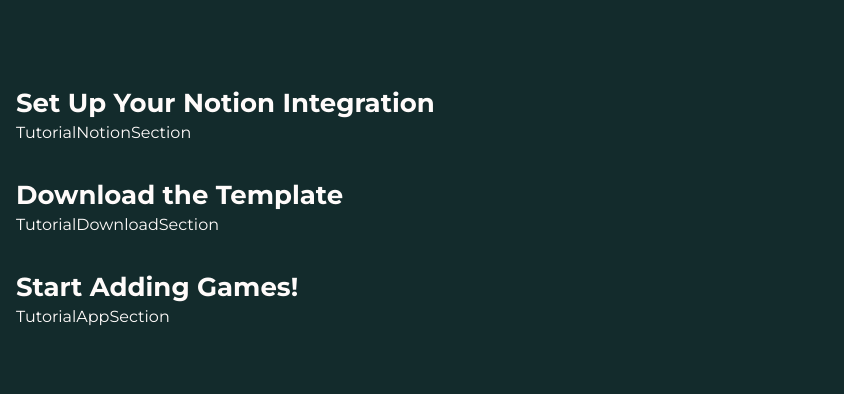
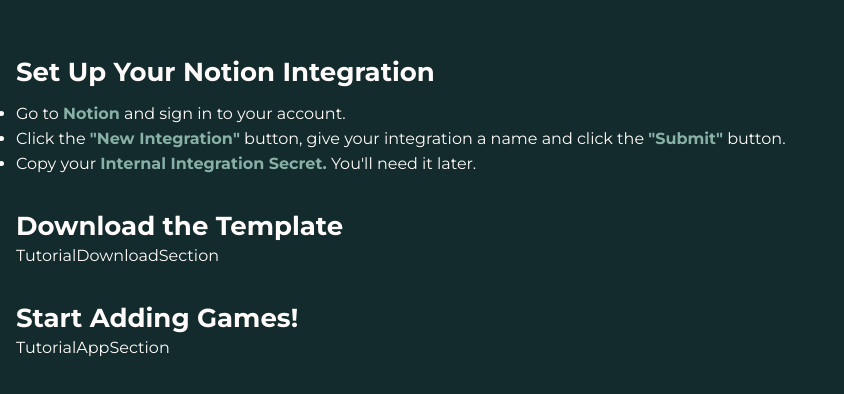
Before and after one commit to Hartaithan/trophy-hunt-template, a Next.js app: page /tutorial in a window 1280 px wide. Shown: the part 192-586 px from the top of the page, without its empty margins (0-844 px from the left). Built offline with nearby package versions, Linux system fonts and the light colour scheme.

Commit message:
add tutorial notion section content

```diff
--- a/sections/TutorialNotionSection/TutorialNotionSection.tsx
+++ b/sections/TutorialNotionSection/TutorialNotionSection.tsx
@@ -1,11 +1,43 @@
 import type { FC } from "react";
-import { Text, Title } from "@mantine/core";
+import { Anchor, Text, Title } from "@mantine/core";
 
 const TutorialNotionSection: FC = () => {
   return (
     <div>
-      <Title order={2}>Set Up Your Notion Integration</Title>
-      <Text>TutorialNotionSection</Text>
+      <Title order={2} mb="sm">
+        Set Up Your Notion Integration
+      </Title>
+      <ul>
+        <Text component="li">
+          Go to&nbsp;
+          <Anchor
+            fw="bold"
+            c="accented.4"
+            href="https://www.notion.so/my-integrations"
+            target="_blank">
+            Notion
+          </Anchor>
+          &nbsp;and sign in to your account.
+        </Text>
+        <Text component="li">
+          Click the&nbsp;
+          <Text fw="bold" c="accented.4" span>
+            &quot;New Integration&quot;
+          </Text>
+          &nbsp;button, give your integration a name and click the&nbsp;
+          <Text fw="bold" c="accented.4" span>
+            &quot;Submit&quot;
+          </Text>
+          &nbsp;button.
+        </Text>
+        <Text component="li">
+          Copy your&nbsp;
+          <Text fw="bold" c="accented.4" span>
+            Internal Integration Secret.
+          </Text>
+          &nbsp;You&apos;ll need it later.
+        </Text>
+      </ul>
     </div>
   );
 };
```
